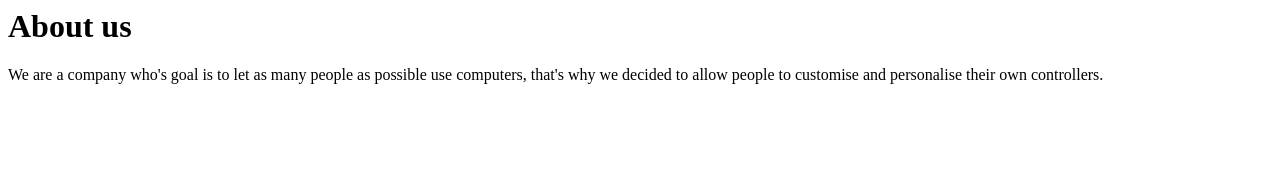
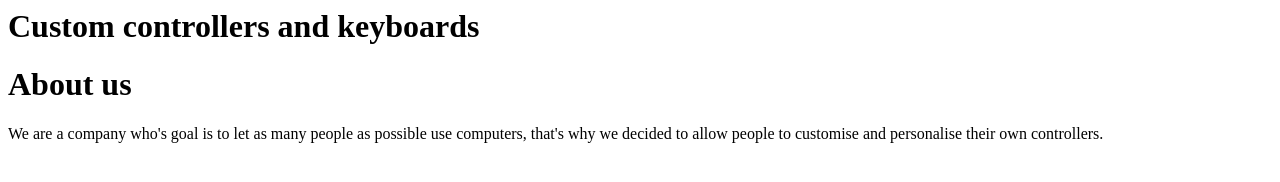
Before and after one commit to ScyeMods/website-practice, a plain HTML site: page index.html in a window 1280 px wide. Drawn offline with Linux system fonts and the light colour scheme.

Commit message:
some small changes to the website

```diff
--- a/index.html
+++ b/index.html
@@ -1,7 +1,7 @@
 <html>
 
     <head>
-        <title>Custom controllers and keyboards</title>
+        <h1>Custom controllers and keyboards</h1>
     </head>
 
     <h1>About us</h1>
@@ -9,4 +9,7 @@
         We are a company who's goal is to let as many people as possible use computers,
         that's why we decided to allow people to customise and personalise their own controllers.
     </p>
+
+
+
 </html>
```
